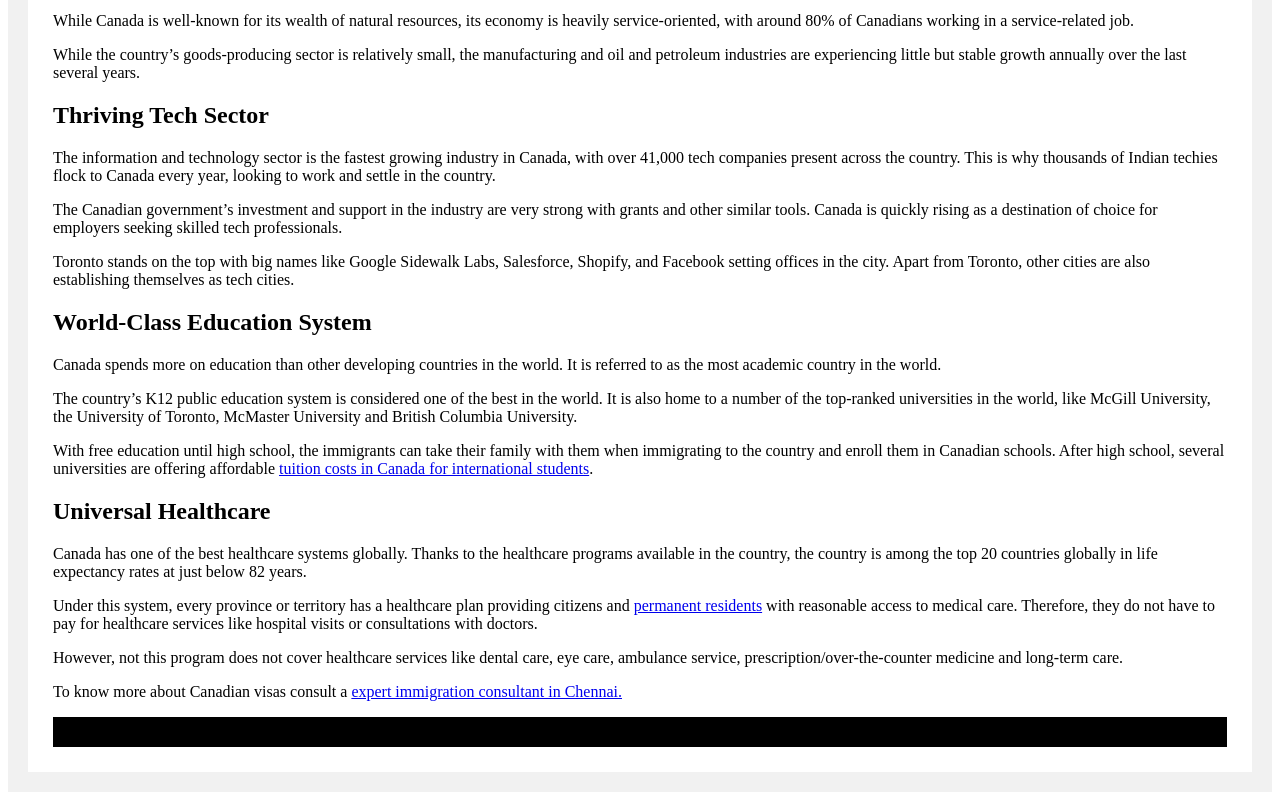
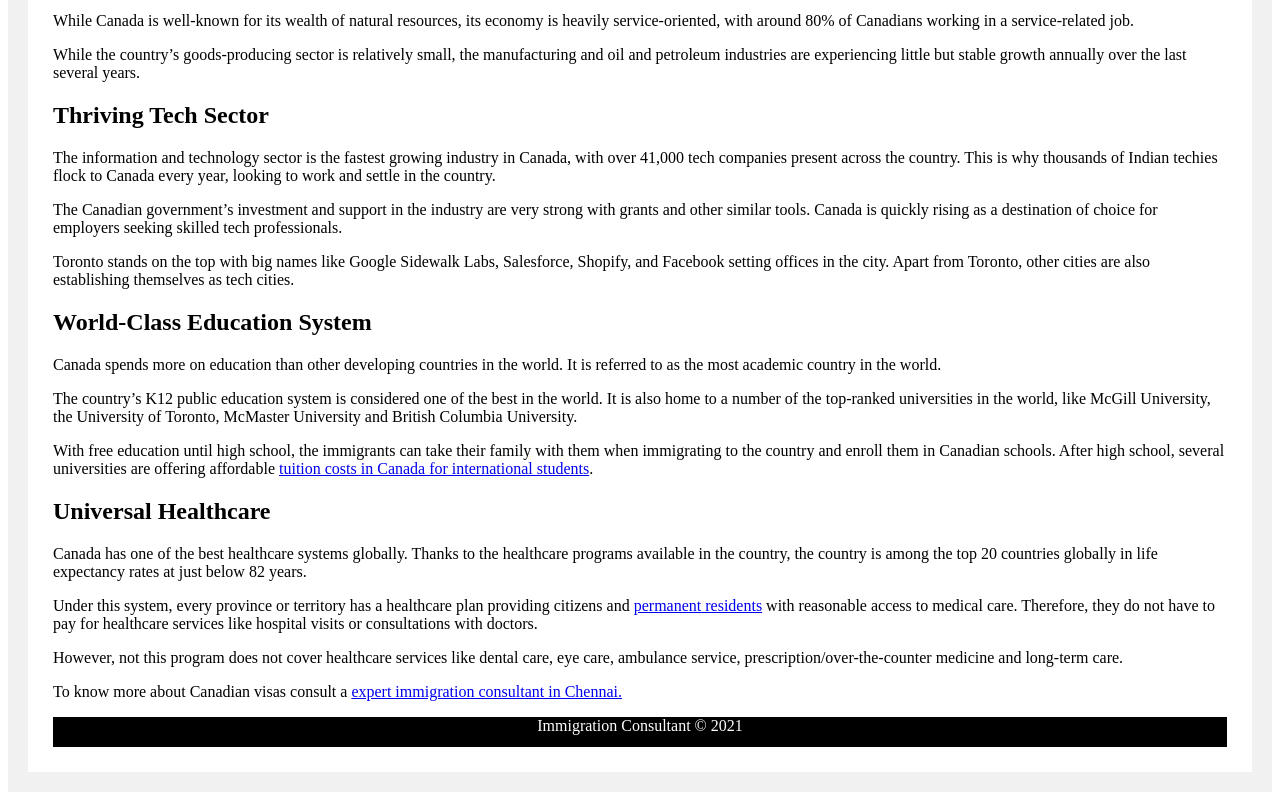
Before and after one commit to panditgs/visas, a plain HTML site: page index.html in a window 1280 px wide. Shown: the part 527-1327 px from the top of the page. Drawn offline with Linux system fonts and the light colour scheme.

Commit message:
Update index.html

```diff
--- a/index.html
+++ b/index.html
@@ -21,7 +21,7 @@ footer {
 height:30px;
 width:auto;
 background-color:black;
-font: #fff;
+color: #fff;
 text-align:center;
 }
 
```
